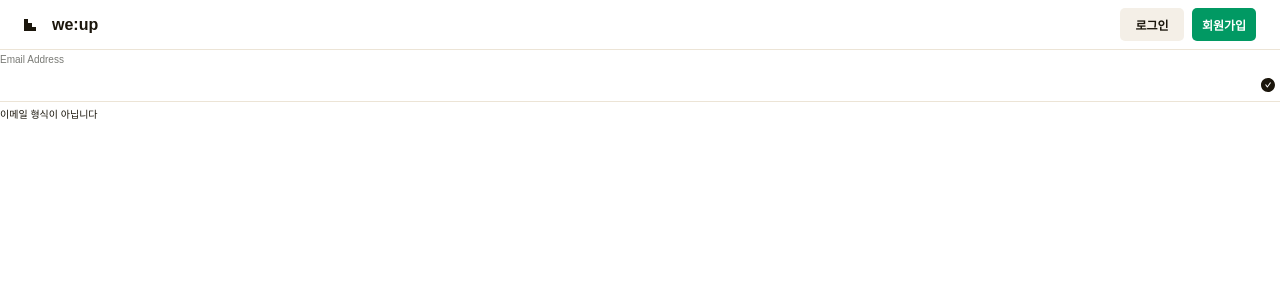
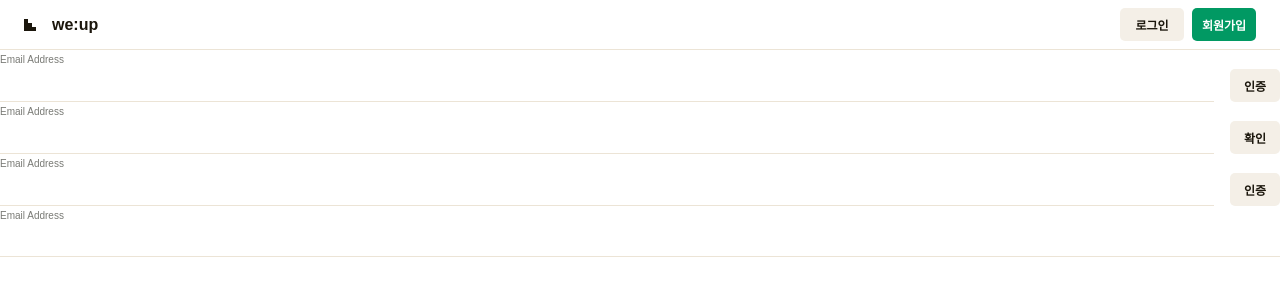
Before and after one commit to 2025IR/WeUp_FE, a React (Vite) app: page /login in a window 1280 px wide. Shown: the top 300 px of the page. Built offline with nearby package versions, Linux system fonts and the light colour scheme; a web font is replaced by a local one.

Commit message:
feat: 컴포넌트 옵션에 따른 ui 및 스타일 분기 처리

```diff
--- a/src/components/common/Input/index.tsx
+++ b/src/components/common/Input/index.tsx
@@ -1,15 +1,107 @@
+import { useEffect, useState } from "react";
 import { AiFillCheckCircle } from "react-icons/ai";
-import { InputWrapper, Label, Message, StyledInput } from "./style";
+import { BiSolidErrorCircle } from "react-icons/bi";
+import { InputProps } from "./type";
+import { Content, InputWrapper, Label, Message, StyledInput } from "./style";
+import { validateEmail, validatePassword, validateName } from "./validate";
+import Button from "../Button";
 
-const Input = () => {
+const Input = ({
+  type = "text",
+  status = "normal",
+  message,
+  label,
+  isButton,
+  onButtonClick,
+  onChange,
+}: InputProps) => {
+  const [value, setValue] = useState("");
+  const [inputStatus, setInputStatus] = useState<
+    "normal" | "success" | "error"
+  >(status);
+  const [innerMessage, setInnerMessage] = useState("");
+
+  useEffect(() => {
+    setInputStatus(status);
+    if (message) setInnerMessage(message);
+  }, [status, message]);
+
+  useEffect(() => {
+    if (value === "") {
+      setInputStatus("normal");
+      setInnerMessage("");
+      return;
+    }
+
+    switch (type) {
+      case "email":
+        if (validateEmail(value)) {
+          setInputStatus("success");
+          setInnerMessage("");
+        } else {
+          setInputStatus("error");
+          setInnerMessage("올바른 이메일 형식을 입력하세요.");
+        }
+        break;
+
+      case "password":
+        if (validatePassword(value)) {
+          setInputStatus("success");
+          setInnerMessage("");
+        } else {
+          setInputStatus("error");
+          setInnerMessage("비밀번호 조건을 확인하세요.");
+        }
+        break;
+
+      case "text":
+        if (validateName(value)) {
+          setInputStatus("success");
+          setInnerMessage("");
+        } else {
+          setInputStatus("error");
+          setInnerMessage("이름은 2~20자여야 합니다.");
+        }
+        break;
+
+      default:
+        break;
+    }
+  }, [value]);
+
+  const handleChange: React.ChangeEventHandler<HTMLInputElement> = (e) => {
+    const newValue = e.target.value;
+    setValue(newValue);
+    onChange?.(newValue);
+  };
+
   return (
     <InputWrapper>
-      <Label>Email Address</Label>
-      <StyledInput>
-        <input type="email" />
-        <AiFillCheckCircle />
-      </StyledInput>
-      <Message>이메일 형식이 아닙니다</Message>
+      {label && <Label>{label}</Label>}
+      <Content>
+        <StyledInput status={inputStatus}>
+          <input
+            type={type}
+            value={value}
+            maxLength={30}
+            onChange={handleChange}
+          />
+
+          {inputStatus === "success" ? (
+            <AiFillCheckCircle />
+          ) : inputStatus === "error" ? (
+            <BiSolidErrorCircle />
+          ) : null}
+        </StyledInput>
+
+        {isButton && (
+          <Button variant="secondary" onClick={onButtonClick}>
+            {isButton}
+          </Button>
+        )}
+      </Content>
+
+      {innerMessage && <Message>{innerMessage}</Message>}
     </InputWrapper>
   );
 };
--- a/src/components/common/Input/style.ts
+++ b/src/components/common/Input/style.ts
@@ -14,17 +14,45 @@ export const Label = styled.p`
   color: ${({ theme }) => theme.colors.textLight};
 `;
 
-export const StyledInput = styled.div`
+export const Content = styled.div`
+  width: 100%;
+  display: flex;
+  gap: 1rem;
+  align-items: center;
+
+  > button {
+    min-width: 3.125rem;
+  }
+`;
+
+export const StyledInput = styled.div<{ status: string }>`
   width: 100%;
   padding: 0.5rem 0.25rem;
 
   display: flex;
   justify-content: space-between;
-  border-bottom: 1px solid ${({ theme }) => theme.colors.border};
+  border-bottom: 1px solid
+    ${({ status, theme }) =>
+      status === "success"
+        ? theme.colors.primary
+        : status === "error"
+        ? theme.colors.danger
+        : theme.colors.border};
 
   > input {
     flex: 1;
     color: ${({ theme }) => theme.colors.text};
+  }
+
+  > svg {
+    width: ${({ theme }) => theme.icon.md};
+    height: ${({ theme }) => theme.icon.md};
+    color: ${({ status, theme }) =>
+      status === "success"
+        ? theme.colors.primary
+        : status === "error"
+        ? theme.colors.danger
+        : theme.colors.border};
   }
 `;
 
@@ -32,4 +60,5 @@ export const Message = styled.p`
   padding: 0.25rem 0;
   font-size: 0.625rem;
   font-weight: ${({ theme }) => theme.fontWeight.medium};
+  color: ${({ theme }) => theme.colors.danger};
 `;
--- /dev/null
+++ b/src/components/common/Input/type.ts
@@ -0,0 +1,10 @@
+export interface InputProps {
+  type?: "text" | "email" | "password" | "number";
+  rightType?: "icon" | "button";
+  status?: "normal" | "success" | "error";
+  message?: string;
+  label?: string;
+  isButton?: string;
+  onButtonClick?: () => void;
+  onChange?: (value: string) => void;
+}
--- /dev/null
+++ b/src/components/common/Input/validate.ts
@@ -0,0 +1,25 @@
+export const validateEmail = (email: string) => {
+  const regex = /^[^\s@]+@[^\s@]+\.[^\s@]+$/;
+  return regex.test(email);
+};
+
+export const validatePassword = (password: string) => {
+  const lengthValid = password.length >= 10;
+
+  const hasUpper = /[A-Z]/.test(password);
+  const hasLower = /[a-z]/.test(password);
+  const hasNumber = /[0-9]/.test(password);
+  const hasSpecial = /[^A-Za-z0-9]/.test(password);
+
+  const typesMatched = [hasUpper, hasLower, hasNumber, hasSpecial].filter(
+    Boolean
+  ).length;
+
+  const complexValid = typesMatched >= 3 && password.length >= 8;
+
+  return lengthValid || complexValid;
+};
+
+export const validateName = (name: string) => {
+  return name.length >= 2 && name.length <= 20;
+};
--- a/src/pages/Login/index.tsx
+++ b/src/pages/Login/index.tsx
@@ -3,7 +3,10 @@ import Input from "@/components/common/Input";
 const Login = () => {
   return (
     <div>
-      <Input />
+      <Input type="email" label="Email Address" isButton="인증" />
+      <Input type="email" label="Email Address" isButton="확인" />
+      <Input type="email" label="Email Address" isButton="인증" />
+      <Input type="email" label="Email Address" />
     </div>
   );
 };
--- a/src/styles/GlobalStyle.tsx
+++ b/src/styles/GlobalStyle.tsx
@@ -17,6 +17,7 @@ const GlobalStyle = () => {
         body {
           height: 100vh;
           font-family: "Pretendard", sans-serif;
+          line-height: unset;
           background-color: ${theme.colors.background};
           color: ${theme.colors.text};
 
```
